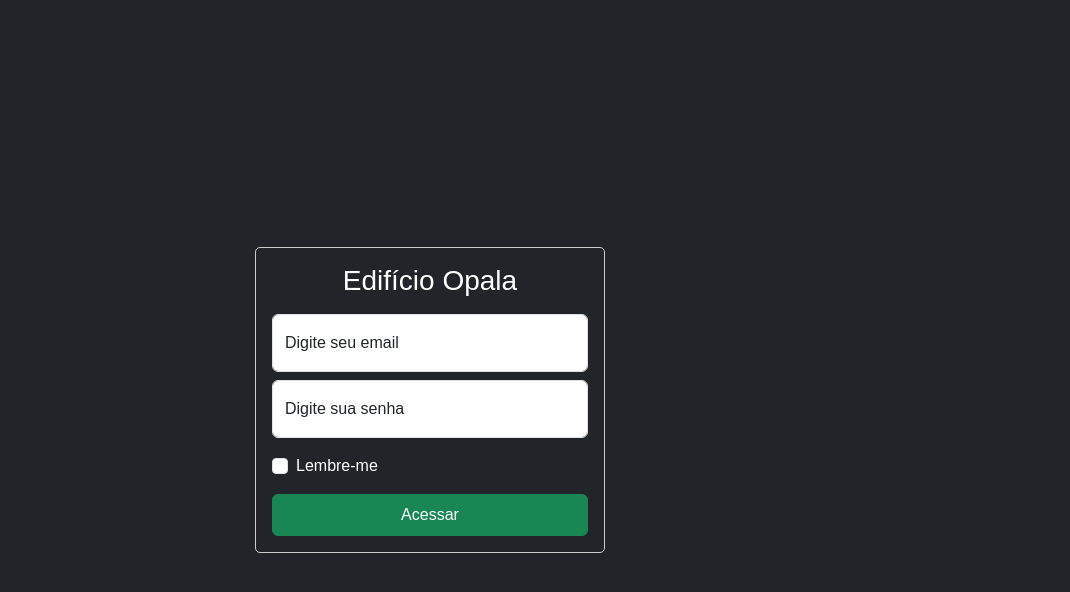
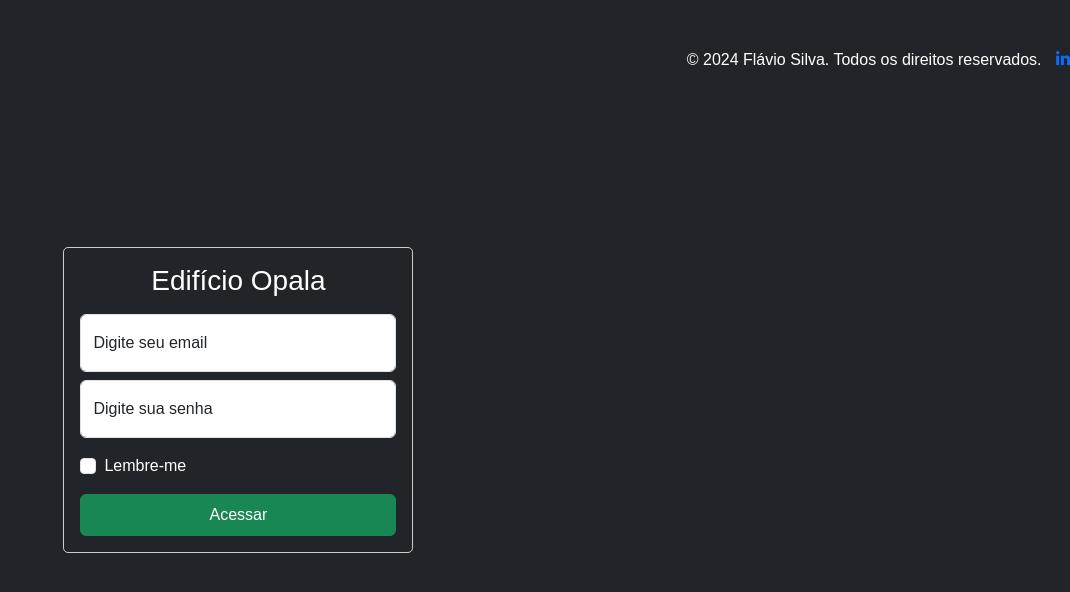
Before and after one commit to flavio16silva/estudoEmJS, a website with bundled scripts: page projeto/login.html in a window 1280 px wide. Shown: the whole page, without its empty margins (210-1280 px from the left). Built offline with nearby package versions, Linux system fonts and the light colour scheme.

Commit message:
inserção do footer

```diff
--- a/projeto/login.html
+++ b/projeto/login.html
@@ -9,12 +9,14 @@
     <script src="https://cdn.jsdelivr.net/npm/bootstrap@5.3.0/dist/js/bootstrap.bundle.min.js"></script>
     <link rel="stylesheet" href="css/login.css">
 
+    <!-- Font-Awesome -->
+    <link href="https://cdnjs.cloudflare.com/ajax/libs/font-awesome/6.0.0-beta3/css/all.min.css" rel="stylesheet">
+
 </head>
-<body class="d-flex align-itens-center py-4 bg-dark">
+<body class="d-flex align-itens-center py-5 bg-dark">
 
     <main class="w-100 m-auto form-container">
         <form action="" id="loginForm">
-            <!-- <h1 class="h3 mb-3 fw-normal text-white">Tela de Login</h1> -->
             <p class="h3 mb-3 fw-normal text-white text-center">Edifício Opala</p>
 
             <div class="form-floating my-2">
@@ -38,6 +40,14 @@
         </form>
     </main>
 
+    <footer>
+        <p class="text-white mt-0">© 2024 Flávio Silva. Todos os direitos reservados.
+            <a href="https://www.linkedin.com/in/flavio-leite-silva" target="_blank" style="margin-left: 10px;">
+                <i class="fa-brands fa-linkedin-in"></i>
+            </a>
+        </p>
+    </footer>
+
     <script type="module" src="js/login.js"></script>
     <script type="module">
         import { initializeApp } from 'https://www.gstatic.com/firebasejs/9.0.0/firebase-app.js';
```
